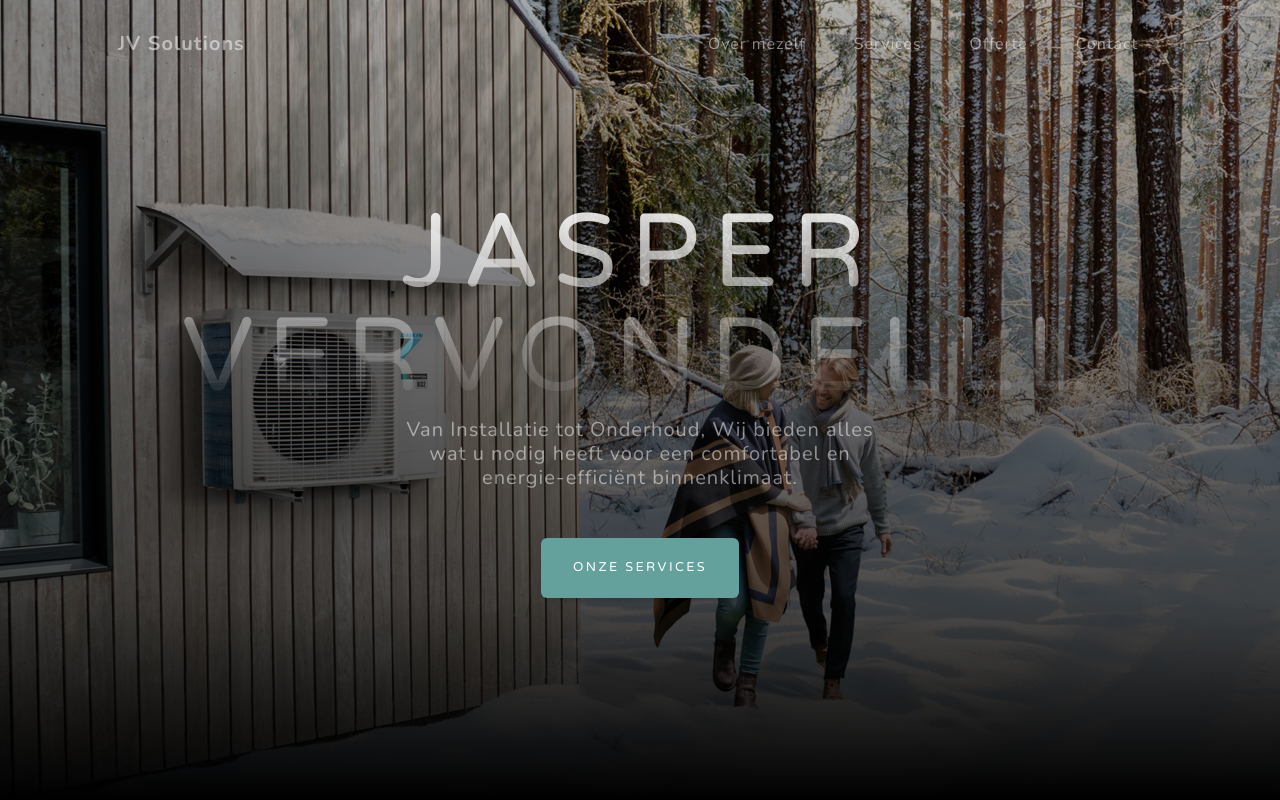
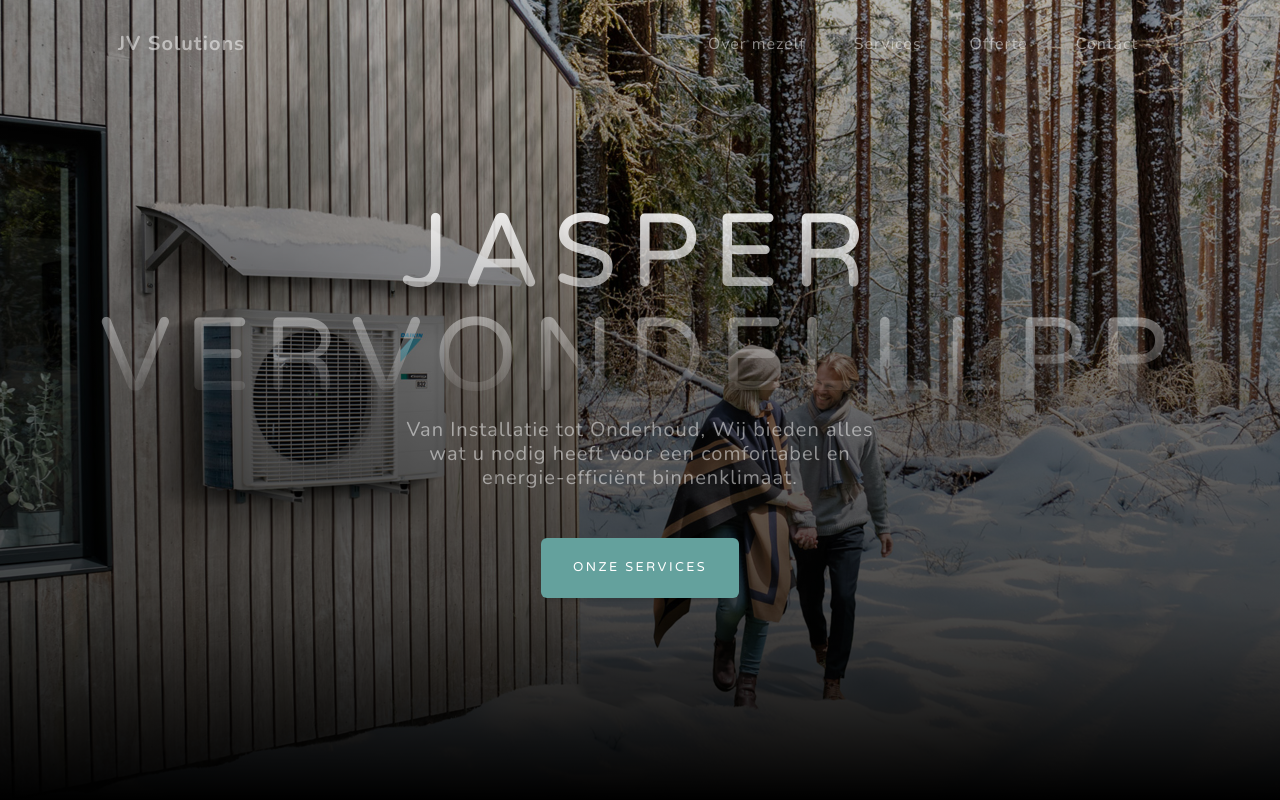
Before and after one commit to Quirijn007/Project-Jasper, a plain HTML site: page index.html in a window 1280 px wide. Shown: the top 800 px of the page. Drawn offline with nearby package versions, Linux system fonts and the light colour scheme.

Commit message:
Update index.html

```diff
--- a/index.html
+++ b/index.html
@@ -42,7 +42,7 @@
             <div class="container px-4 px-lg-5 d-flex h-100 align-items-center justify-content-center">
                 <div class="d-flex justify-content-center">
                     <div class="text-center">
-                        <h1 class="mx-auto my-0 text-uppercase">Jasper Vervondelll</h1>
+                        <h1 class="mx-auto my-0 text-uppercase">Jasper Vervondelllpp</h1>
                         <h2 class="text-white-50 mx-auto mt-2 mb-5">
                             Van Installatie tot Onderhoud, Wij bieden alles wat u nodig heeft voor een comfortabel en energie-efficiënt binnenklimaat.
                         </h2>
```
